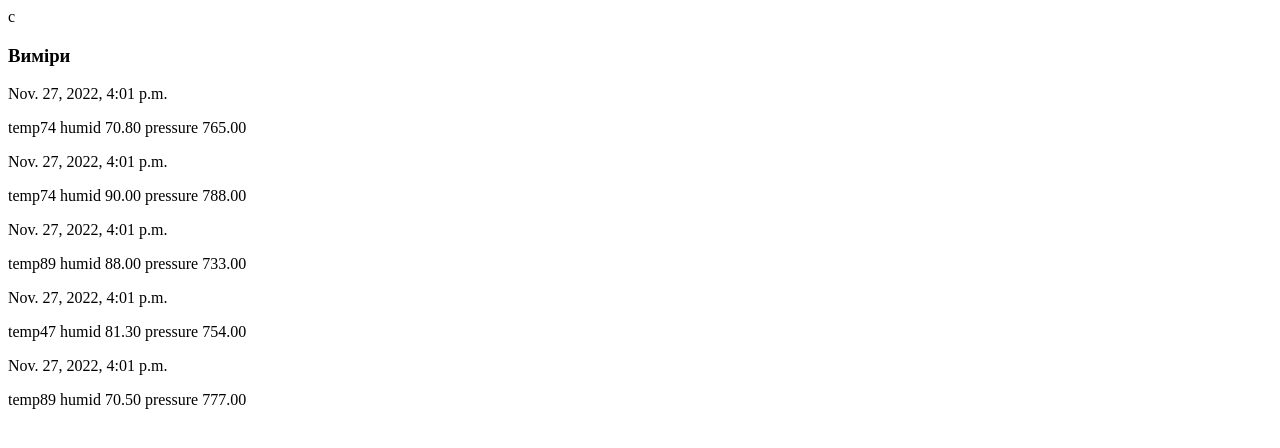
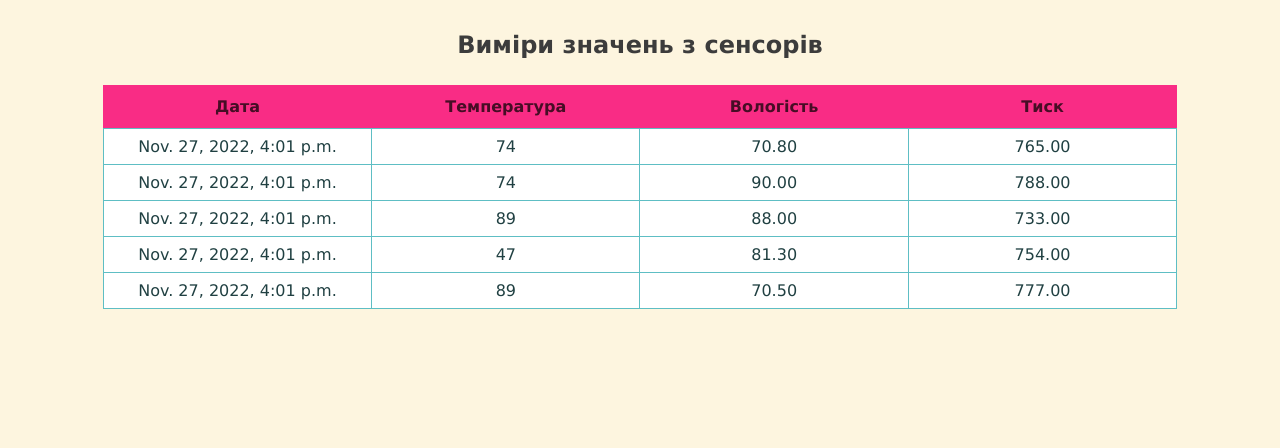
Before and after one commit to ddemyanova/sensors, a Django app: page /measurements/ in a window 1280 px wide. Shown: the top 448 px of the page. Run offline with Django 4.2, Linux system fonts and the light colour scheme; data comes from the database, SQL or seed files in the repository.

Commit message:
Added sensors table CSS in templates/measurement_list.html

```diff
--- a/templates/measurement_list.html
+++ b/templates/measurement_list.html
@@ -1,14 +1,76 @@
 <!DOCTYPE html>
 <html lang="en">
 <head>
- <meta charset="UTF-8">с
- <title>Виміри</title>
+ <meta charset="UTF-8">
+ <title>Виміри значень з сенсорів</title>
+ <style>
+    ::-moz-selection { /* Code for Firefox */
+        color: white;
+        background: #1a7a81;
+    }
+    ::selection {
+        color: white;
+        background: #1a7a81;
+    }
+    #measur tr:hover {
+        background-color: #5EBEC4;
+        color: #ffffff;
+    }
+    body {
+        background-color: #FDF5DF;
+        color:#204042;
+    }
+    h1 {
+        padding-top: 15px;
+        padding-bottom: 10px;
+        color:#3c3c3c;
+        text-align: center;
+        font-family: Verdana, Arial, sans-serif;
+        font-size: x-large;
+    }
+    #measur {
+        font-family: Verdana, Arial, sans-serif;
+        border-collapse: collapse;
+        width: 85%;
+        table-layout: fixed;
+        margin-left: auto;
+        margin-right: auto;
+        background-color: #ffffff;
+        text-align: center;
+    }
+    #measur td, #measur th {
+        padding: 8px;
+    }
+    #measur td {
+    border: 1px solid #5EBEC4;
+    }
+    #measur th {
+        padding-top: 12px;
+        padding-bottom: 12px;
+        text-align: left;
+        background-color: #F92C85;
+        color: #460d25;
+        text-align: center;
+    }
+    </style>
 </head>
 <body>
-<h3>Виміри</h3>
+<h1>Виміри значень з сенсорів</h1>
+<table id="measur">
+    <tr>
+        <th>Дата</th>
+        <th>Температура</th>
+        <th>Вологість</th>
+        <th>Тиск</th>
+    </tr>
 {% for measurement in measurements %}
- <p>{{ measurement.dateTime }}</p>
- <p> temp{{ measurement.temperature.value }} humid {{measurement.humidity.value}} pressure {{measurement.pressure.value}}</p>
+    <tr>
+        <td>{{measurement.dateTime}}</td>
+        <td>{{measurement.temperature.value}}</td>
+        <td>{{measurement.humidity.value}}</td>
+        <td>{{measurement.pressure.value}}</td>
+    </tr>
 {% endfor %}
+</table>
 </body>
 </html>
```
